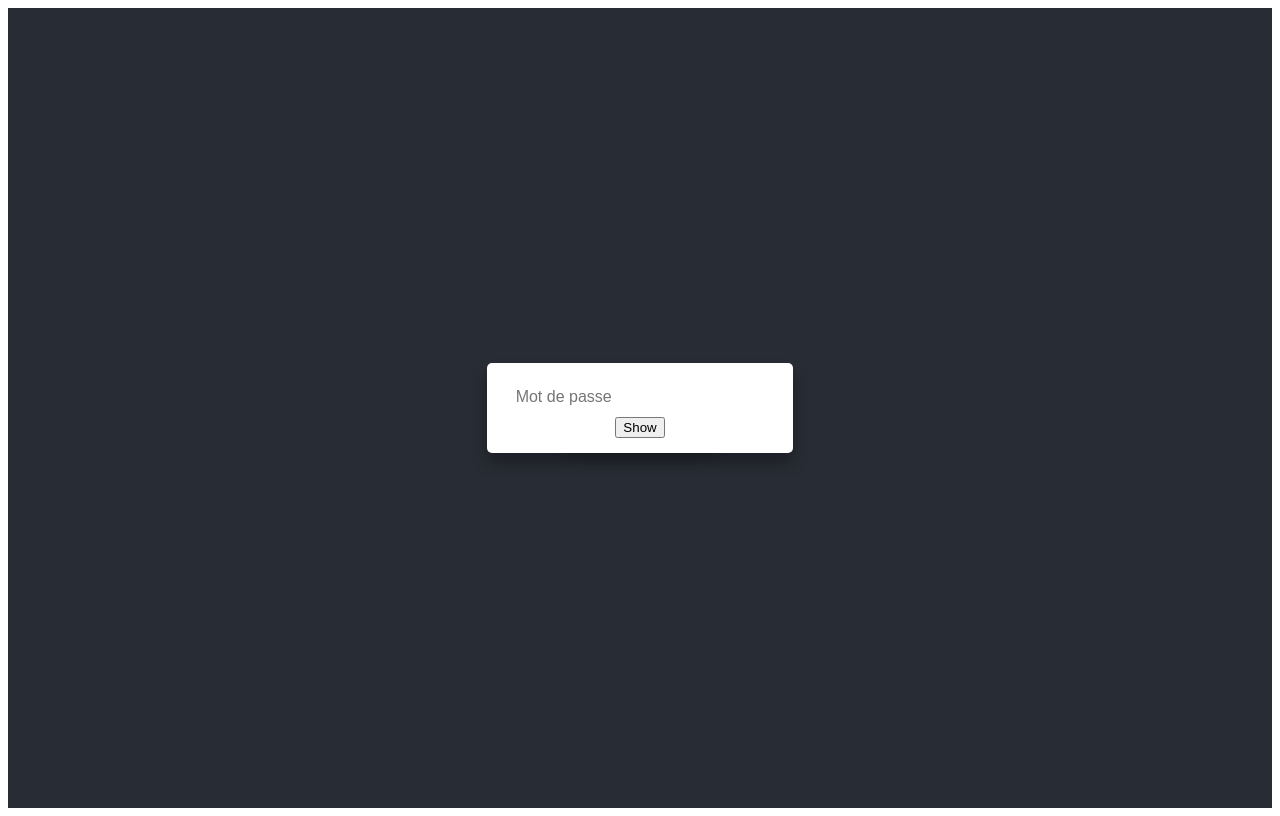
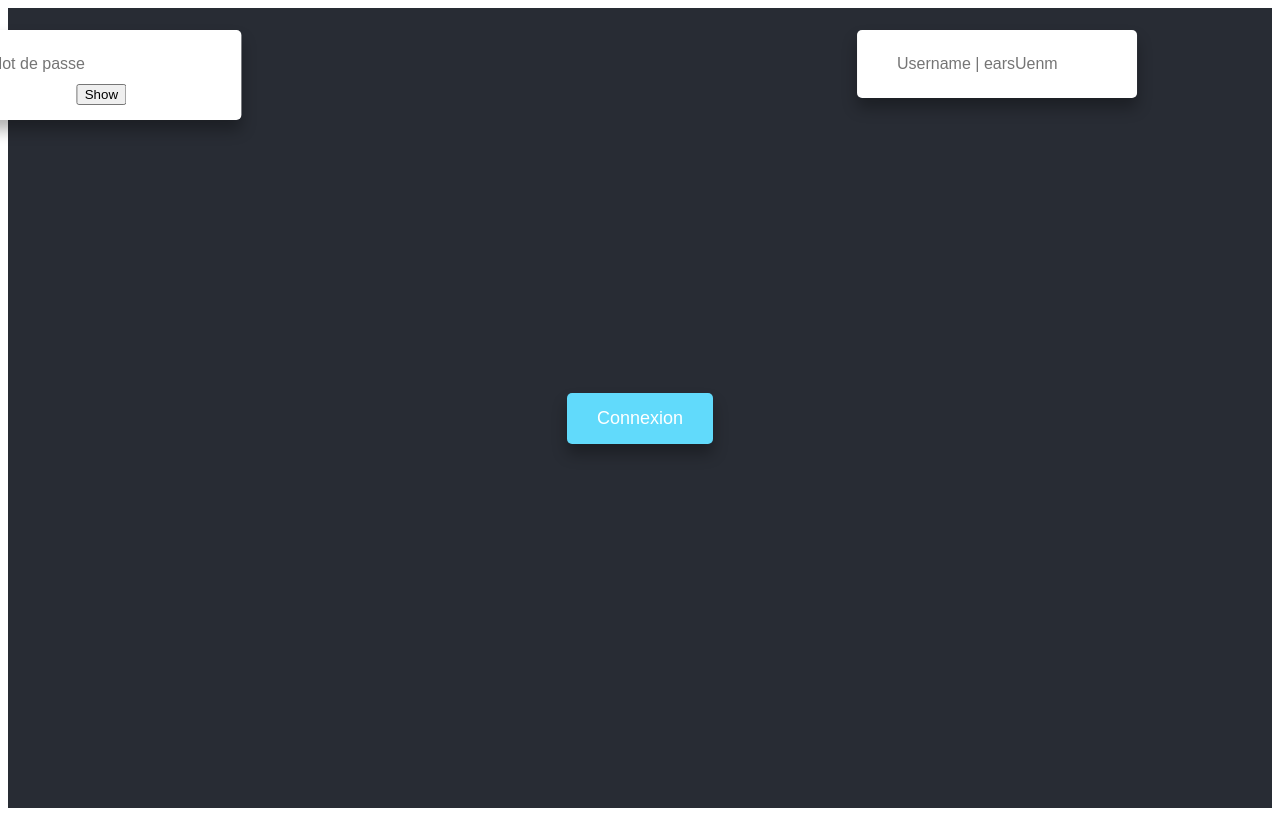
Before and after one commit to kevinGLAENTZLIN/Nuit-de-l-info-2024, a React (Create React App) app in the folder frontend/: page /login in a window 1280 px wide. Built offline with nearby package versions, Linux system fonts and the light colour scheme.

Commit message:
[+]: Reverse Input

```diff
--- a/frontend/src/components/FloatingElement/FloatingElement.css
+++ b/frontend/src/components/FloatingElement/FloatingElement.css
@@ -1,6 +1,8 @@
 .floating-element {
     margin: 20px;
     padding: 15px;
+    top: 10px;
+    width: 250px;
     border-radius: 5px;
     text-align: center;
     font-size: 18px;
@@ -10,7 +12,7 @@
   }
 
   input {
-  width: 100%;
+    width: 80%;
     border: none;
     padding: 10px;
     border-radius: 5px;
--- a/frontend/src/components/FloatingElement/FloatingElement.js
+++ /dev/null
@@ -1,39 +0,0 @@
-import React, { useState } from 'react';
-import { motion } from 'framer-motion';
-import './FloatingElement.css';
-
-const FloatingElement = ({ child }) => {
-  const [inputValue, setInputValue] = useState('');
-
-  // Fonction pour calculer la descente en fonction de la longueur du texte
-  const calculateDrop = (inputLength) => inputLength * 30;
-
-  // Animation de flottement pour les champs vides
-  const floatingAnimation = {
-    y: [0, -10, 0], // Mouvement de va-et-vient vertical
-    transition: {
-      duration: 2,
-      repeat: Infinity,
-      ease: 'easeInOut',
-    },
-  };
-
-  return (
-    <motion.div
-      className="floating-element"
-      initial={{ y: 0 }}
-      animate={inputValue.length > 0
-        ? { y: calculateDrop(inputValue.length) }  // Gravité appliquée
-        : floatingAnimation  // Flottement
-      }
-      transition={inputValue.length > 0
-        ? { type: "spring", stiffness: 70, damping: 15 }
-        : floatingAnimation.transition
-      }
-    >
-      {child}
-    </motion.div>
-  );
-};
-
-export default FloatingElement;
--- /dev/null
+++ b/frontend/src/components/FloatingElement/FloatingElement.jsx
@@ -0,0 +1,42 @@
+import React, { useState, useEffect } from 'react';
+import { motion } from 'framer-motion';
+import './FloatingElement.css';
+
+const FloatingElement = ({ children }) => {
+  const [inputValue, setInputValue] = useState('');
+  const [horizontalMovement, setHorizontalMovement] = useState(0);
+
+  const calculateDrop = (inputLength) => inputLength * 30;
+
+  const generateRandomHorizontalMovement = () => {
+    return Math.random() * window.innerWidth - (window.innerWidth / 2);
+  };
+
+  useEffect(() => {
+    const interval = setInterval(() => {
+      setHorizontalMovement(generateRandomHorizontalMovement());
+    }, 2000);
+
+    return () => clearInterval(interval);
+  }, []);
+
+  return (
+    <motion.div
+      className="floating-element"
+      initial={{ y: 0, x: horizontalMovement }}
+      animate={{
+        y: inputValue.length > 0 ? calculateDrop(inputValue.length) : 0,
+        x: horizontalMovement,
+        transition: {
+          type: 'spring',
+          stiffness: 70,
+          damping: 25,
+        },
+      }}
+    >
+      {React.cloneElement(children, { inputValue, setInputValue })}
+      </motion.div>
+  );
+};
+
+export default FloatingElement;
--- a/frontend/src/components/MDPInput/MDPInput.jsx
+++ b/frontend/src/components/MDPInput/MDPInput.jsx
@@ -1,9 +1,8 @@
 import React, { useState } from 'react';
 import './MDPInput.css';
 
-const MDPInput = ({ placeholder }) => {
+const MDPInput = ({ placeholder, inputValue, setInputValue }) => {
     const [isPasswordVisible, setPasswordVisible] = useState(false);
-    const [inputValue, setInputValue] = useState('');
 
     const handleInputChange = (e) => {
         if (e.target.value.length === 0) {
--- /dev/null
+++ b/frontend/src/components/ReverseInput/ReverseInput.jsx
@@ -0,0 +1,22 @@
+import React from 'react';
+import './ReverseInput.css';
+
+const ReverseInput = ({ placeholder, inputValue, setInputValue }) => {
+
+    const handleChange = (e) => {
+        setInputValue(e.target.value)
+    };
+
+    return (
+        <div>
+            <input
+                type={'text'}
+                placeholder={placeholder}
+                value={inputValue.split('').reverse().join('')}
+                onChange={handleChange}
+            />
+        </div>
+    );
+};
+
+export default ReverseInput;
--- a/frontend/src/pages/Login/Login.jsx
+++ b/frontend/src/pages/Login/Login.jsx
@@ -1,24 +1,19 @@
 import React from 'react';
 import FloatingElement from '../../components/FloatingElement/FloatingElement';
 import MDPInput from '../../components/MDPInput/MDPInput';
+import ReverseInput from '../../components/ReverseInput/ReverseInput';
 import './Login.css';
 
 const Login = () => {
-  const [inputValue, setInputValue] = React.useState('');
-
   return (
     <div className="login-container">
-      {/*<FloatingElement child={
-        <input
-          type="text"
-          placeholder="Nom d'utilisateur"
-          value={inputValue}
-          onChange={(e) => setInputValue(e.target.value)}
-        />
-      }/>*/}
-      <FloatingElement child={
-        <MDPInput placeholder="Mot de passe" />
-      }/>
+      <FloatingElement>
+          <ReverseInput placeholder="Username | earsUenm" />
+      </FloatingElement>
+
+      <FloatingElement>
+          <MDPInput placeholder="Mot de passe" />
+      </FloatingElement>
       <button className="login-button">Connexion</button>
     </div>
   );
```
Also changed, not shown: frontend/src/components/ReverseInput/ReverseInput.css (added). Lines whose indentation alone changed are shown as unchanged.
